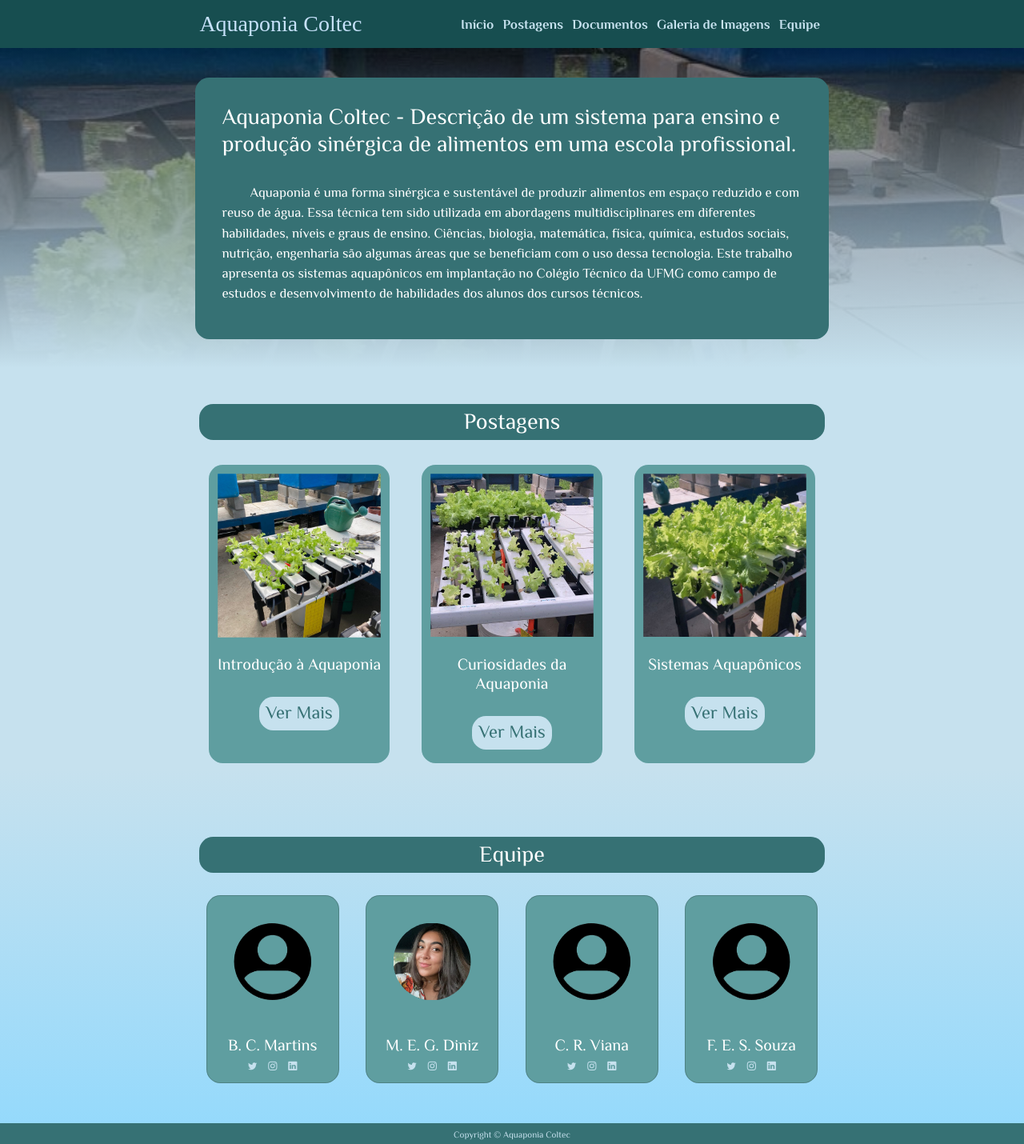
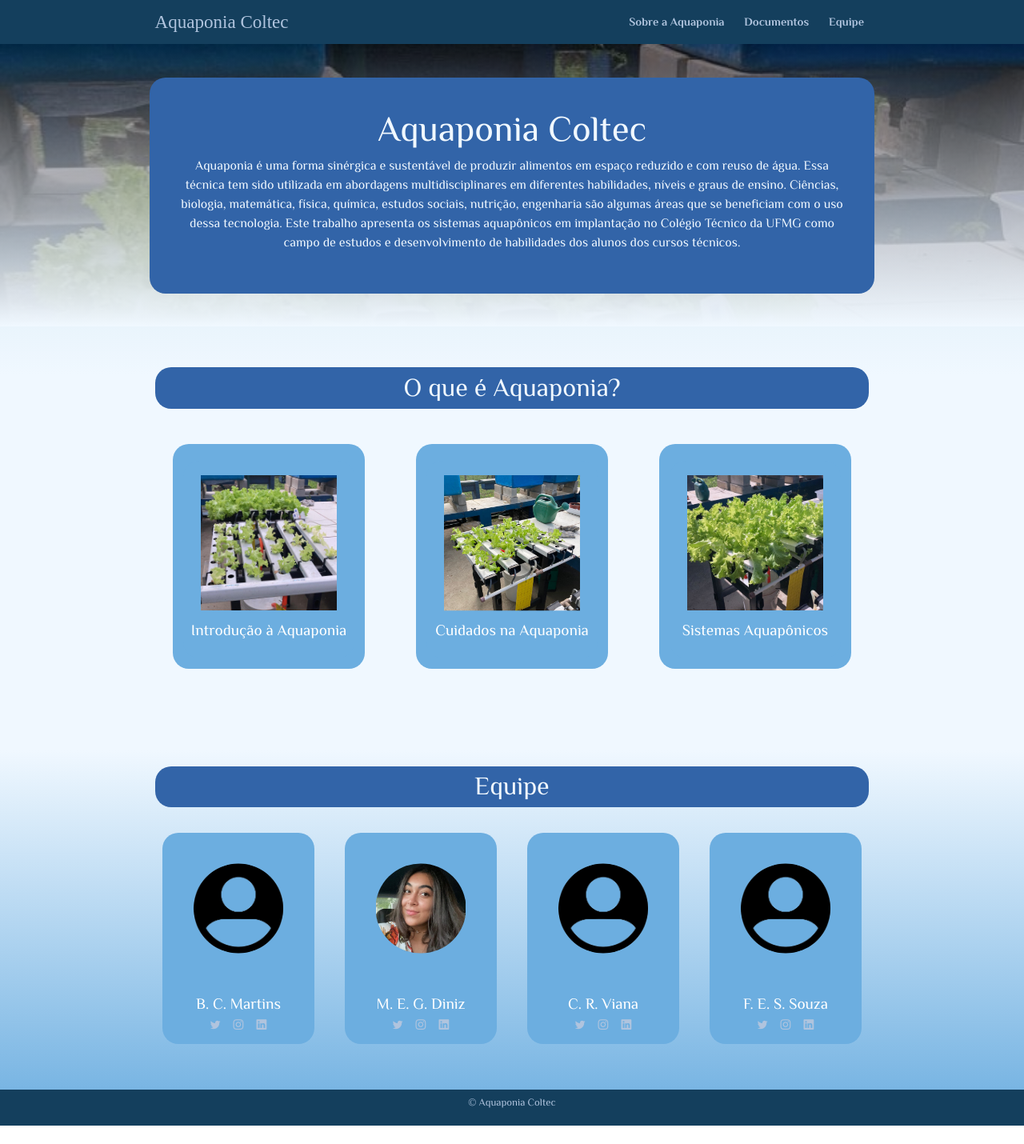
Before and after one commit to aquaponiacoltec/aquaponiacoltec.github.io, a plain HTML site: page index.html in a window 1280 px wide. Shown: the whole page at 80% size. After the commit the page ends 1407 px from the top, so only its background shows below. Drawn offline with nearby package versions, Linux system fonts and the light colour scheme; a web font is replaced by a local one.

Commit message:
Add files via upload

```diff
--- a/index.html
+++ b/index.html
@@ -5,47 +5,23 @@
     <meta charset="utf-8">
     <meta name="viewport" content="width=device-width, initial-scale=1">
     <title>Aquaponia Coltec</title>
-    <link href="https://cdn.jsdelivr.net/npm/bootstrap@5.3.0/dist/css/bootstrap.min.css" rel="stylesheet"
-        integrity="sha384-9ndCyUaIbzAi2FUVXJi0CjmCapSmO7SnpJef0486qhLnuZ2cdeRhO02iuK6FUUVM" crossorigin="anonymous">
+    <link href="https://cdn.jsdelivr.net/npm/bootstrap@5.3.0/dist/css/bootstrap.min.css" rel="stylesheet" integrity="sha384-9ndCyUaIbzAi2FUVXJi0CjmCapSmO7SnpJef0486qhLnuZ2cdeRhO02iuK6FUUVM" crossorigin="anonymous">
     <link rel="stylesheet" href="https://cdn.jsdelivr.net/npm/bootstrap-icons@1.3.0/font/bootstrap-icons.css">
     <link rel="stylesheet" href="style.css">
 </head>
 
 <body>
-    <nav id="theNav" class="navbar navbar-expand-lg">
+    <nav id="theNav" class="navbar navbar-expand-lg navbar-dark">
         <div class="container">
-            <a href="#theNav" class="navbar-brand">Aquaponia Coltec</a>
-            <button class="navbar-toggler border-0 shadow-none" type="button" data-bs-toggle="collapse"
-                data-bs-target="#mainNav">
-                <div class="h2">
-                    <i class="bi bi-three-dots-vertical"></i>
-                </div>
+            <a href="#intro" class="navbar-brand">Aquaponia Coltec</a>
+            <button class="navbar-toggler border-0 shadow-none" type="button" data-bs-toggle="collapse" data-bs-target="#mainNav">
+                <span class="navbar-toggler-icon"></span>
             </button>
             <div class="collapse navbar-collapse" id="mainNav">
                 <ul class="navbar-nav ms-auto">
-                    <li class="nav-item">
-                        <a href="#intro" class="nav-link">Início</a>
-                    </li>
-                </ul>
-                <ul class="navbar-nav">
-                    <li class="nav-item">
-                        <a href="#posts" class="nav-link">Postagens</a>
-                    </li>
-                </ul>
-                <ul class="navbar-nav">
-                    <li class="nav-item">
-                        <a href="Posts/documentos.html" class="nav-link">Documentos</a>
-                    </li>
-                </ul>
-                <ul class="navbar-nav">
-                    <li class="nav-item">
-                        <a href="#" class="nav-link">Galeria de Imagens</a>
-                    </li>
-                </ul>
-                <ul class="navbar-nav">
-                    <li class="nav-item">
-                        <a href="#equipe" class="nav-link">Equipe</a>
-                    </li>
+                    <li class="nav-item"><a href="#posts" class="nav-link">Sobre a Aquaponia</a></li>
+                    <li class="nav-item"><a href="Posts/documentos.html" class="nav-link">Documentos</a></li>
+                    <li class="nav-item"><a href="#equipe" class="nav-link">Equipe</a></li>
                 </ul>
             </div>
         </div>
@@ -55,64 +31,48 @@
         <div class="container p-1">
             <div class="d-sm-flex align-items-center justify-content-between">
                 <div id="textoIntro" class="p-3 p-md-5">
-                    <h1>Aquaponia Coltec - Descrição de um sistema para ensino e produção sinérgica de alimentos em uma
-                        escola profissional.</h2>
-                        <br>
-                        <p id="subtextoIntro"> Aquaponia é uma forma sinérgica e sustentável de produzir alimentos em espaço reduzido e com
-                            reuso de água. Essa técnica tem sido utilizada em abordagens multidisciplinares em
-                            diferentes habilidades, níveis e graus de ensino. Ciências, biologia, matemática, física,
-                            química, estudos sociais, nutrição, engenharia são algumas áreas que se beneficiam com o uso
-                            dessa tecnologia. Este trabalho apresenta os sistemas aquapônicos em implantação no Colégio
-                            Técnico da UFMG como campo de estudos e desenvolvimento de habilidades dos alunos dos cursos
-                            técnicos.</p>
+                    <h1 class="text-center display-4">Aquaponia Coltec</h1>
+                    <p id="subtextoIntro" class="text-center lead"> Aquaponia é uma forma sinérgica e sustentável de produzir alimentos em espaço reduzido e com reuso de água. Essa técnica tem sido utilizada em abordagens multidisciplinares em diferentes habilidades, níveis e graus de ensino. Ciências, biologia, matemática, física, química, estudos sociais, nutrição, engenharia são algumas áreas que se beneficiam com o uso dessa tecnologia. Este trabalho apresenta os sistemas aquapônicos em implantação no Colégio Técnico da UFMG como campo de estudos e desenvolvimento de habilidades dos alunos dos cursos técnicos.</p>
                 </div>
-                <!--<img src="Imagens/qrCode.jpg" class="qrCode img-fluid ms-sm-2 p-lg-5 p-md-4 p-sm-3" alt="QR Code do nosso projeto">-->
+                <!-- <img src="Imagens/qrCode.jpg" class="qrCode img-fluid ms-sm-2 p-lg-5 p-md-4 p-sm-3" alt="QR Code do nosso projeto"> -->
             </div>
         </div>
     </section>
 
-
-    <section id="posts" class="p-5 ">
+    <section id="posts" class="p-5">
         <div class="container">
-            <h2 style="color: rgb(255,255,255);
-                       font-size: 250%;
-                       border-radius: 25px;
-                       background-color: rgb(54, 113, 116);
-                       " class="text-center mb-3 mt-3 p-2">Postagens</h2>
-
+            <h2 class="section-title text-center mb-3 mt-3 p-2">O que é Aquaponia?</h2>
             <div class="row">
                 <div class="col-md p-4">
-                    <div class="card m-1 h-100 border-0">
-                        <img src="Imagens/alface2.jpg" class="card-img-top img-fluid p-3"
-                            alt="Foto da nossa plantação de alfaces">
+                    <div class="card m-3 border-0">
                         <div class="card-body text-center">
-                            <h5 class="card-title">Introdução à Aquaponia</h5>
-                            <p class="card-text p-2"></p>
-                            <a href="Posts/post2.html" class="btn btn-info border-0" role="button">Ver Mais</a>
+                            <a href="Posts/post1.html" class="btn btn-primary border-0" role="button">
+                                <img src="Imagens/alface1.jpg" class="card-img card-img-right img-fluid p-3" alt="Foto da nossa plantação de alfaces">
+                                <h5 class="card-title">Introdução à Aquaponia</h5>
+                                <p class="card-text p-2"></p>
+                            </a>
                         </div>
                     </div>
                 </div>
-
                 <div class="col-md p-4">
-                    <div class="card m-1 h-100 border-0">
-                        <img src="Imagens/alface1.jpg" class="card-img-top img-fluid p-3"
-                            alt="Foto da nossa plantação de alfaces">
+                    <div class="card m-3 border-0">
                         <div class="card-body text-center">
-                            <h5 class="card-title">Curiosidades da Aquaponia</h5>
-                            <p class="card-text p-2"></p>
-                            <a href="Posts/post1.html" class="btn btn-info border-0" role="button">Ver Mais</a>
+                            <a href="Posts/post2.html" class="btn btn-primary border-0" role="button">
+                                <img src="Imagens/alface2.jpg" class="card-img card-img-right img-fluid p-3" alt="Foto da nossa plantação de alfaces">
+                                <h5 class="card-title">Cuidados na Aquaponia</h5>
+                                <p class="card-text p-2"></p>
+                            </a>
                         </div>
                     </div>
                 </div>
-
                 <div class="col-md p-4">
-                    <div class="card m-1 h-100 border-0">
-                        <img src="Imagens/alface3.jpg" class="card-img-top img-fluid p-3"
-                            alt="Foto da nossa plantação de alfaces">
+                    <div class="card m-3 border-0">
                         <div class="card-body text-center">
-                            <h5 class="card-title">Sistemas Aquapônicos</h5>
-                            <p class="card-text p-2"></p>
-                            <a href="Posts/post3.html" class="btn btn-info border-0" role="button">Ver Mais</a>
+                            <a href="Posts/post3.html" class="btn btn-primary border-0" role="button">
+                                <img src="Imagens/alface3.jpg" class="card-img card-img-right img-fluid p-3" alt="Foto da nossa plantação de alfaces">
+                                <h5 class="card-title">Sistemas Aquapônicos</h5>
+                                <p class="card-text p-2"></p>
+                            </a>
                         </div>
                     </div>
                 </div>
@@ -122,60 +82,57 @@
 
     <section id="equipe" class="p-5">
         <div class="container">
-            <h2 style="color: rgb(255,255,255);
-                       font-size: 250%;
-                       border-radius: 25px;
-                       background-color: rgb(54, 113, 116);
-                       " class="text-center mb-3 mt-3 p-2">Equipe</h2>
-            <p class="lead text-center">
-            </p>
+            <h2 class="section-title text-center mb-3 mt-3 p-2">Equipe</h2>
             <div class="row g-4">
                 <div class="col-md-6 col-lg-3 p-4">
-                    <div class="card">
-                        <img src="Imagens/avatar.png" alt="" class="p-5 card-img-top rounded-circle img-fluid">
-                        <div class="card-body text-center">
+                    <div class="card border-0 text-center">
+                        <img src="Imagens/avatar.png" alt="B. C. Martins" class="p-5 card-img-top rounded-circle img-fluid">
+                        <div class="card-body">
                             <h3 class="card-title">B. C. Martins</h3>
-                            <!-- <p class="card-text">Lorem ipsum dolor sit amet consectetur adipisicing elit. Esse asperiores eos at repellendus iusto perferendis.</p> -->
-                            <a href=""><i class="bi bi-twitter m-2"></i></a>
-                            <a href=""><i class="bi bi-instagram m-2"></i></a>
-                            <a href=""><i class="bi bi-linkedin m-2"></i></a>
+                            <div class="social-icons">
+                                <a href="#"><i class="bi bi-twitter m-2"></i></a>
+                                <a href="#"><i class="bi bi-instagram m-2"></i></a>
+                                <a href="#"><i class="bi bi-linkedin m-2"></i></a>
+                            </div>
                         </div>
                     </div>
                 </div>
                 <div class="col-md-6 col-lg-3 p-4">
-                    <div class="card">
-                        <img src="Imagens/WhatsApp Image 2023-06-27 at 16.22.38.jpeg" alt=""
-                            class="p-5 card-img-top rounded-circle img-fluid">
-                        <div class="card-body text-center">
+                    <div class="card border-0 text-center">
+                        <img src="Imagens/WhatsApp Image 2023-06-27 at 16.22.38.jpeg" alt="M. E. G. Diniz" class="p-5 card-img-top rounded-circle img-fluid">
+                        <div class="card-body">
                             <h3 class="card-title">M. E. G. Diniz</h3>
-                            <!-- <p class="card-text">Lorem ipsum dolor sit amet consectetur adipisicing elit. Esse asperiores eos at repellendus iusto perferendis.</p> -->
-                            <a href=""><i class="bi bi-twitter m-2"></i></a>
-                            <a href=""><i class="bi bi-instagram m-2"></i></a>
-                            <a href=""><i class="bi bi-linkedin m-2"></i></a>
+                            <div class="social-icons">
+                                <a href="#"><i class="bi bi-twitter m-2"></i></a>
+                                <a href="#"><i class="bi bi-instagram m-2"></i></a>
+                                <a href="#"><i class="bi bi-linkedin m-2"></i></a>
+                            </div>
                         </div>
                     </div>
                 </div>
                 <div class="col-md-6 col-lg-3 p-4">
-                    <div class="card">
-                        <img src="Imagens/avatar.png" alt="" class="p-5 card-img-top rounded-circle img-fluid">
-                        <div class="card-body text-center">
+                    <div class="card border-0 text-center">
+                        <img src="Imagens/avatar.png" alt="C. R. Viana" class="p-5 card-img-top rounded-circle img-fluid">
+                        <div class="card-body">
                             <h3 class="card-title">C. R. Viana</h3>
-                            <!-- <p class="card-text">Lorem ipsum dolor sit amet consectetur adipisicing elit. Esse asperiores eos at repellendus iusto perferendis.</p> -->
-                            <a href=""><i class="bi bi-twitter m-2"></i></a>
-                            <a href=""><i class="bi bi-instagram m-2"></i></a>
-                            <a href=""><i class="bi bi-linkedin m-2"></i></a>
+                            <div class="social-icons">
+                                <a href="#"><i class="bi bi-twitter m-2"></i></a>
+                                <a href="#"><i class="bi bi-instagram m-2"></i></a>
+                                <a href="#"><i class="bi bi-linkedin m-2"></i></a>
+                            </div>
                         </div>
                     </div>
                 </div>
                 <div class="col-md-6 col-lg-3 p-4">
-                    <div class="card">
-                        <img src="Imagens/avatar.png" alt="" class="p-5 card-img-top rounded-circle img-fluid">
-                        <div class="card-body text-center">
+                    <div class="card border-0 text-center">
+                        <img src="Imagens/avatar.png" alt="F. E. S. Souza" class="p-5 card-img-top rounded-circle img-fluid">
+                        <div class="card-body">
                             <h3 class="card-title">F. E. S. Souza</h3>
-                            <!-- <p class="card-text">Lorem ipsum dolor sit amet consectetur adipisicing elit. Esse asperiores eos at repellendus iusto perferendis.</p> -->
-                            <a href=""><i class="bi bi-twitter m-2"></i></a>
-                            <a href=""><i class="bi bi-instagram m-2"></i></a>
-                            <a href=""><i class="bi bi-linkedin m-2"></i></a>
+                            <div class="social-icons">
+                                <a href="#"><i class="bi bi-twitter m-2"></i></a>
+                                <a href="#"><i class="bi bi-instagram m-2"></i></a>
+                                <a href="#"><i class="bi bi-linkedin m-2"></i></a>
+                            </div>
                         </div>
                     </div>
                 </div>
@@ -185,14 +142,8 @@
 
     <footer class="text-center position-relative p-2">
         <div class="container">
-            <p>Copyright &copy; Aquaponia Coltec</p>
+            <p>&copy; Aquaponia Coltec</p>
         </div>
     </footer>
 
-    <!-- A partir daqui, os scripts de js do Boots -->
-    <script src="https://cdn.jsdelivr.net/npm/bootstrap@5.3.0/dist/js/bootstrap.bundle.min.js"
-        integrity="sha384-geWF76RCwLtnZ8qwWowPQNguL3RmwHVBC9FhGdlKrxdiJJigb/j/68SIy3Te4Bkz"
-        crossorigin="anonymous"></script>
-</body>
-
-</html>
+    <script src="https://cdn.jsdelivr.net/npm/bootstrap@5.3.0/dist/js/bootstrap.bundle.min.js" integrity="sha384-geWF76RCwLtnZ8qwWowPQN
--- a/style.css
+++ b/style.css
@@ -2,109 +2,134 @@
     font-family: brandFont;
     src: url(Fonts/Silky\ Queen.otf);
 }
+
 @font-face {
     font-family: titleFont;
     src: url(Fonts/Philosopher-Bold.ttf);
 }
+
 @font-face {
     font-family: textFont;
     src: url(Fonts/Philosopher-Regular.ttf);
 }
 
-.navbar{
-    background-color: rgb(23, 78, 80);
-
+body {
+    font-family: textFont, Arial, sans-serif;
+    background-image: linear-gradient(to bottom, rgb(189, 220, 233), rgb(240, 248, 255), rgb(240, 248, 255), rgb(108, 174, 224));
+    margin: 0;
+    padding: 0;
+    zoom: 80%;
 }
 
-#intro{
-    background-image: linear-gradient(to bottom, rgb(0, 0, 0, .5), rgba(198, 225, 238, 1)), url("Imagens/alface1.jpg");
+.navbar {
+    background-color: rgb(20, 63, 93);
+}
+
+#intro {
+    background-image: linear-gradient(to bottom, rgba(0, 0, 0, .5), rgba(240, 248, 255, 1)), url("Imagens/alface1.jpg");
     background-repeat: no-repeat;
     background-size: cover;
-    background-color: rgb(54, 113, 116);
+    background-color: rgb(50, 100, 168);
+    color: white;
+    padding: 60px 0;
 }
 
-#subtextoIntro{
-    text-indent: 50px;
-}
-#textoIntro{
-    color: rgb(255, 255, 255);
-    font-size: 150%;
+#textoIntro {
+    color: rgb(240, 248, 255);
     border-radius: 25px;
-    font-weight: 500;
-    /*background-image: linear-gradient(to right, rgb(0, 0, 0, 1), rgba(100, 100, 100, .5)), url("Imagens/alface1.jpg");*/
-    background-color: rgb(54, 113, 116);
-    background-size: 200%;
-    background-repeat: no-repeat;
-}
-.btn-info{
-    background-color: rgb(198, 225, 238);
-    border-radius: 25px;
-    font-size: 200%;
-    color: rgb(54, 113, 116);
-}
-.nav-link{
-    font-size: 150%;
-    font-family: titleFont;
-    color: rgb(198, 225, 238);
+    background-color: rgb(50, 100, 168);
+    padding: 20px;
 }
 
-@media (max-width: 575px)
-{
-  .qrCode{
-    width: 50%;
-    border-radius: 0.6em;
-  }
+.nav-link {
+    font-size: large;
+    font-family: titleFont;
+    color: rgb(176, 196, 222);
+    margin-left: 15px;
 }
 
-@media (min-width: 576px) and (max-width: 960px)
-{
-    .qrCode{
-        width: 50%;
-        border-radius: 2.2em;
-    }
+.nav-link:hover {
+    color: rgb(240, 248, 255);
 }
 
-@media (min-width: 961px)
-{
-    .qrCode{
-        width: 30%;
-        border-radius: 4em;
-    }
+.bi-twitter, .bi-instagram, .bi-linkedin {
+    color: rgb(176, 196, 222);
+    transition: color 0.3s;
 }
 
-.bi-twitter, .bi-instagram, .bi-linkedin{
-    color: rgb(198, 225, 238);
-}
-
-
-.card{
-    background-color: cadetblue;
-    border-radius: 25px;
-}
-
-.card-title{
-    font-size: 180%;
+.bi-twitter:hover, .bi-instagram:hover, .bi-linkedin:hover {
     color: white;
 }
 
-footer{
-    background-color: rgb(54, 113, 116);
-    color: rgb(198, 225, 238);
+.card {
+    background-color: rgb(108, 174, 224);
+    border-radius: 25px;
+    transition: transform 0.3s;
 }
 
-body{
-    font-family: textFont;
-    background-image: linear-gradient(to bottom, rgb(198, 225, 238), rgb(198, 225, 238), rgb(198, 225, 238), rgb(145, 217, 253)) ;
-    zoom: 70%;
+.card:hover {
+    transform: scale(1.05);
 }
 
-.navbar-brand{
-    font-family: brandFont;
-    font-size: 250%;
-    color: rgb(198, 225, 250);
+.card-img {
+    width: 100%;
+    border-radius: 15px;
+    transition: transform 0.3s;
 }
 
-.imageGalery{
+.card-img:hover {
+    transform: scale(1.1);
+}
+
+.card-title {
+    font-size: 1.5rem;
+    color: white;
+}
+
+.btn-primary {
+    background-color: rgb(108, 174, 224);
+    border-radius: 25px;
+    font-size: 1.2rem;
+    color: rgb(50, 100, 168);
+    margin-top: 10px;
+}
+
+.btn-primary:hover {
+    color: white;
+    background-color: rgb(50, 100, 168);
+    border-color: rgb(50, 100, 168);
+}
+
+footer {
+    background-color: rgb(20, 63, 93);
+    color: rgb(176, 196, 222);
+    padding: 10px 0;
+}
+
+.section-title {
+    color: rgb(240, 248, 255);
+    font-size: 2.5rem;
+    border-radius: 25px;
+    background-color: rgb(50, 100, 168);
+    padding: 20px;
+}
+
+.navbar-brand {
+    font-family: brandFont;
+    font-size: 1.8rem;
+    color: rgb(176, 196, 222);
+}
+
+.imageGalery {
     border-radius: 0.8em;
     border: solid;
 }
+
+.social-icons a {
+    color: rgb(176, 196, 222);
+    transition: color 0.3s;
+}
+
+.social-icons a:hover {
+    color: white;
+}
```
